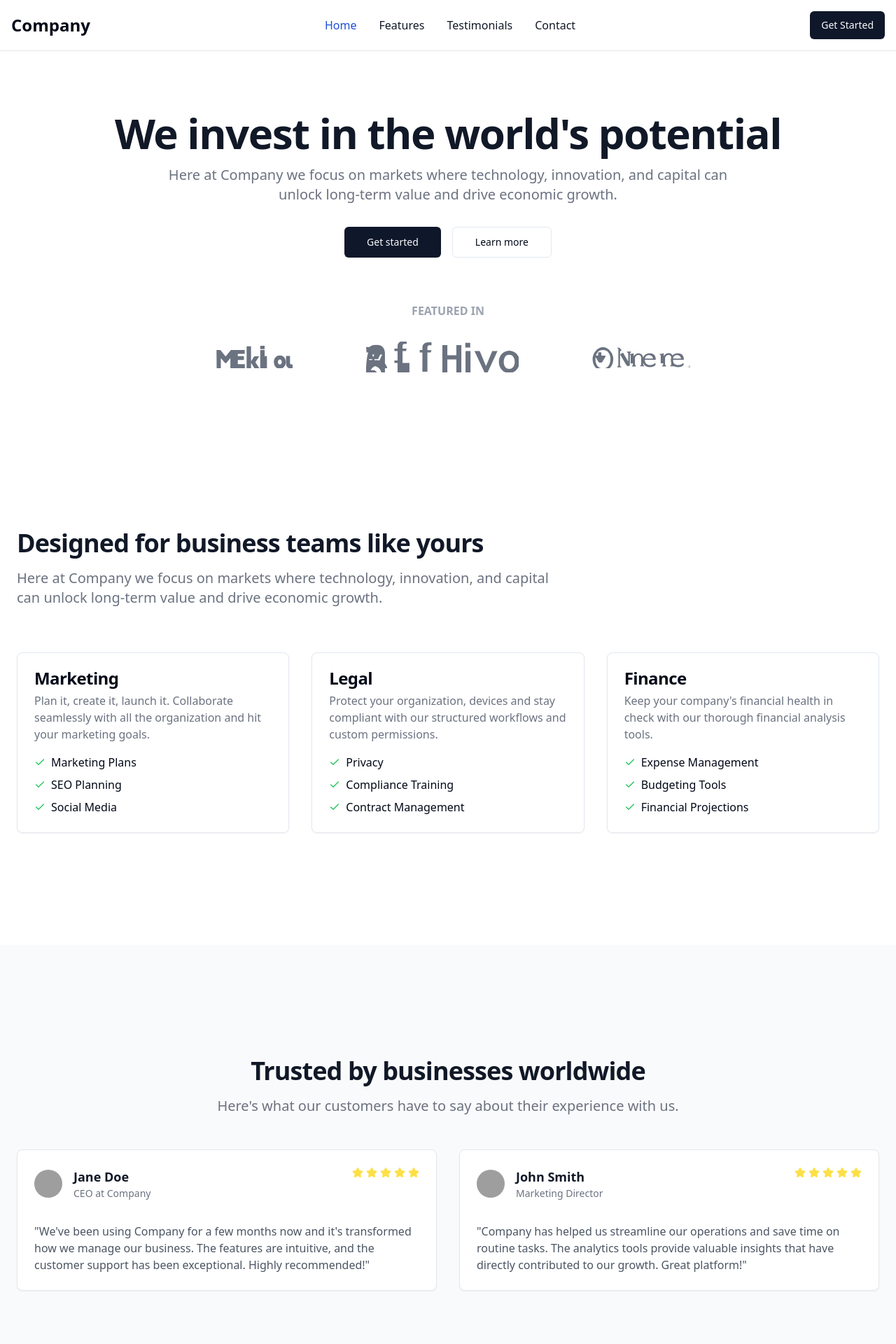
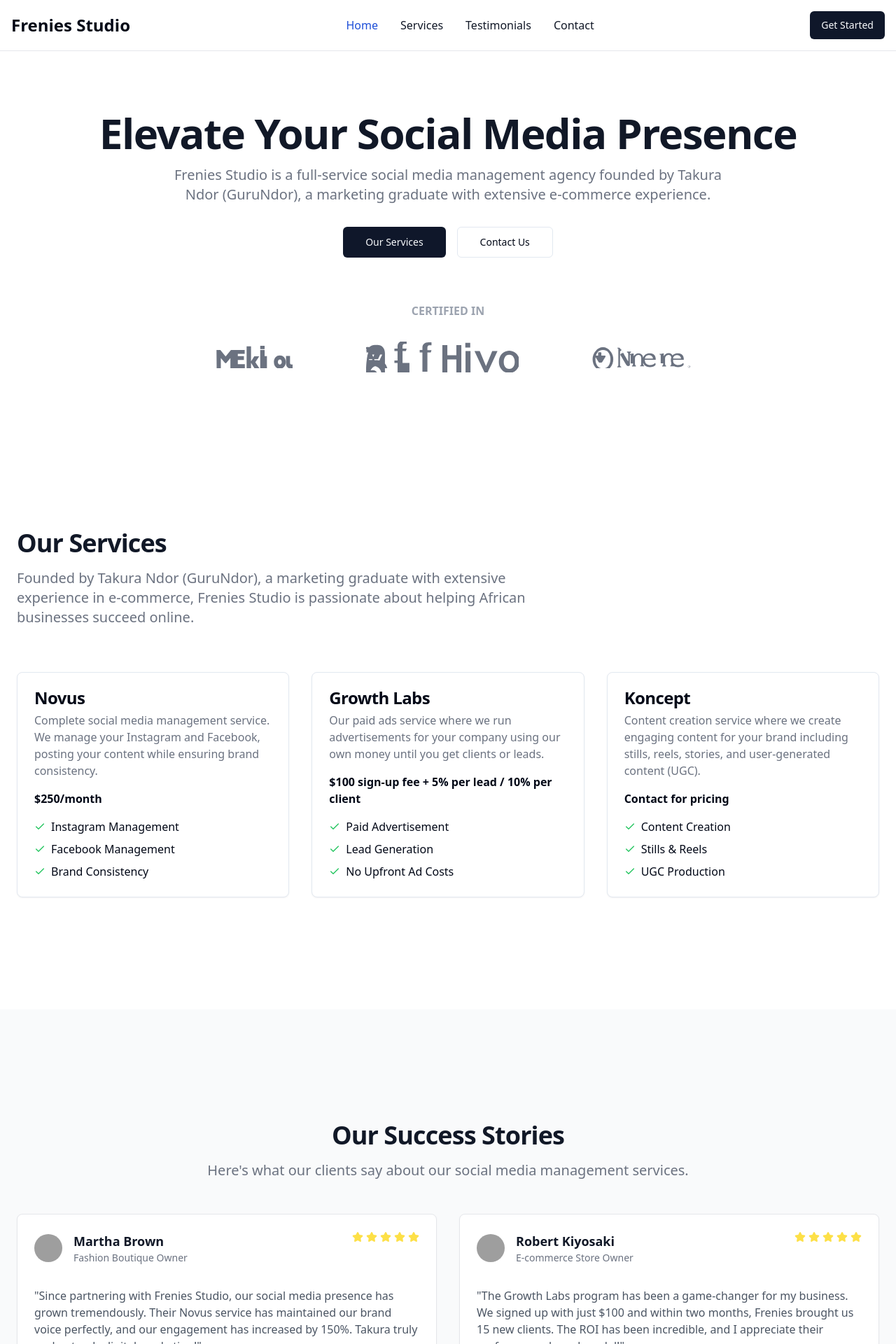
Before and after one commit to takurandoro/web-imagine-build, a React (Vite) app: page / in a window 1280 px wide. Shown: the top 1920 px of the page at 70% size. Built offline with nearby package versions, Linux system fonts and the light colour scheme; grey boxes are pictures that could not be loaded.

Commit message:
Add Frenies Studio information
Update the website with information about Frenies Studio, including its founder, services, and pricing.

```diff
--- a/src/components/ContactForm.tsx
+++ b/src/components/ContactForm.tsx
@@ -11,10 +11,11 @@ const ContactForm = () => {
     name: "",
     email: "",
     message: "",
+    service: "novus", // Default service selection
   });
 
   const handleChange = (
-    e: React.ChangeEvent<HTMLInputElement | HTMLTextAreaElement>
+    e: React.ChangeEvent<HTMLInputElement | HTMLTextAreaElement | HTMLSelectElement>
   ) => {
     const { name, value } = e.target;
     setFormData((prev) => ({
@@ -28,9 +29,9 @@ const ContactForm = () => {
     console.log("Form submitted:", formData);
     toast({
       title: "Message sent!",
-      description: "We'll get back to you as soon as possible.",
+      description: "Thank you for your interest in Frenies Studio. We'll get back to you shortly!",
     });
-    setFormData({ name: "", email: "", message: "" });
+    setFormData({ name: "", email: "", message: "", service: "novus" });
   };
 
   return (
@@ -40,8 +41,7 @@ const ContactForm = () => {
           Contact Us
         </h2>
         <p className="mb-8 lg:mb-16 font-light text-center text-gray-500 sm:text-xl">
-          Got a technical issue? Want to send feedback about a beta feature? Need
-          details about our Business plan? Let us know.
+          Ready to elevate your social media presence? Let's discuss how Frenies Studio can help your business grow online.
         </p>
         <form onSubmit={handleSubmit} className="space-y-8">
           <div>
@@ -78,6 +78,27 @@ const ContactForm = () => {
               required
             />
           </div>
+          <div>
+            <label
+              htmlFor="service"
+              className="block mb-2 text-sm font-medium text-gray-900"
+            >
+              Service of Interest
+            </label>
+            <select
+              id="service"
+              name="service"
+              value={formData.service}
+              onChange={handleChange}
+              className="bg-gray-50 border border-gray-300 text-gray-900 text-sm rounded-lg focus:ring-blue-500 focus:border-blue-500 block w-full p-2.5"
+              required
+            >
+              <option value="novus">Novus - Social Media Management</option>
+              <option value="growth-labs">Growth Labs - Paid Ads</option>
+              <option value="koncept">Koncept - Content Creation</option>
+              <option value="other">Other</option>
+            </select>
+          </div>
           <div className="sm:col-span-2">
             <label
               htmlFor="message"
@@ -91,7 +112,7 @@ const ContactForm = () => {
               rows={6}
               value={formData.message}
               onChange={handleChange}
-              placeholder="Leave a comment..."
+              placeholder="Tell us about your business and goals..."
               className="h-36"
               required
             />
--- a/src/components/Features.tsx
+++ b/src/components/Features.tsx
@@ -4,85 +4,88 @@ import { Card, CardContent, CardHeader, CardTitle } from "@/components/ui/card";
 
 const Features = () => {
   return (
-    <section id="features" className="bg-white py-24">
+    <section id="services" className="bg-white py-24">
       <div className="py-8 px-4 mx-auto max-w-screen-xl sm:py-16 lg:px-6">
         <div className="max-w-screen-md mb-8 lg:mb-16">
           <h2 className="mb-4 text-4xl tracking-tight font-extrabold text-gray-900">
-            Designed for business teams like yours
+            Our Services
           </h2>
           <p className="text-gray-500 sm:text-xl">
-            Here at Company we focus on markets where technology, innovation, and capital can unlock long-term value and drive economic growth.
+            Founded by Takura Ndor (GuruNdor), a marketing graduate with extensive experience in e-commerce, Frenies Studio is passionate about helping African businesses succeed online.
           </p>
         </div>
         <div className="grid gap-8 md:grid-cols-2 lg:grid-cols-3">
           <Card>
             <CardHeader className="pb-2">
-              <CardTitle>Marketing</CardTitle>
+              <CardTitle>Novus</CardTitle>
             </CardHeader>
             <CardContent>
               <p className="text-gray-500 mb-4">
-                Plan it, create it, launch it. Collaborate seamlessly with all the organization and hit your marketing goals.
+                Complete social media management service. We manage your Instagram and Facebook, posting your content while ensuring brand consistency.
               </p>
+              <p className="font-bold mb-4">$250/month</p>
               <ul className="space-y-2">
                 <li className="flex items-center">
                   <Check className="h-4 w-4 mr-2 text-green-500" />
-                  <span>Marketing Plans</span>
+                  <span>Instagram Management</span>
                 </li>
                 <li className="flex items-center">
                   <Check className="h-4 w-4 mr-2 text-green-500" />
-                  <span>SEO Planning</span>
+                  <span>Facebook Management</span>
                 </li>
                 <li className="flex items-center">
                   <Check className="h-4 w-4 mr-2 text-green-500" />
-                  <span>Social Media</span>
+                  <span>Brand Consistency</span>
                 </li>
               </ul>
             </CardContent>
           </Card>
           <Card>
             <CardHeader className="pb-2">
-              <CardTitle>Legal</CardTitle>
+              <CardTitle>Growth Labs</CardTitle>
             </CardHeader>
             <CardContent>
               <p className="text-gray-500 mb-4">
-                Protect your organization, devices and stay compliant with our structured workflows and custom permissions.
+                Our paid ads service where we run advertisements for your company using our own money until you get clients or leads.
               </p>
+              <p className="font-bold mb-4">$100 sign-up fee + 5% per lead / 10% per client</p>
               <ul className="space-y-2">
                 <li className="flex items-center">
                   <Check className="h-4 w-4 mr-2 text-green-500" />
-                  <span>Privacy</span>
+                  <span>Paid Advertisement</span>
                 </li>
                 <li className="flex items-center">
                   <Check className="h-4 w-4 mr-2 text-green-500" />
-                  <span>Compliance Training</span>
+                  <span>Lead Generation</span>
                 </li>
                 <li className="flex items-center">
                   <Check className="h-4 w-4 mr-2 text-green-500" />
-                  <span>Contract Management</span>
+                  <span>No Upfront Ad Costs</span>
                 </li>
               </ul>
             </CardContent>
           </Card>
           <Card>
             <CardHeader className="pb-2">
-              <CardTitle>Finance</CardTitle>
+              <CardTitle>Koncept</CardTitle>
             </CardHeader>
             <CardContent>
               <p className="text-gray-500 mb-4">
-                Keep your company's financial health in check with our thorough financial analysis tools.
+                Content creation service where we create engaging content for your brand including stills, reels, stories, and user-generated content (UGC).
               </p>
+              <p className="font-bold mb-4">Contact for pricing</p>
               <ul className="space-y-2">
                 <li className="flex items-center">
                   <Check className="h-4 w-4 mr-2 text-green-500" />
-                  <span>Expense Management</span>
+                  <span>Content Creation</span>
                 </li>
                 <li className="flex items-center">
                   <Check className="h-4 w-4 mr-2 text-green-500" />
-                  <span>Budgeting Tools</span>
+                  <span>Stills & Reels</span>
                 </li>
                 <li className="flex items-center">
                   <Check className="h-4 w-4 mr-2 text-green-500" />
-                  <span>Financial Projections</span>
+                  <span>UGC Production</span>
                 </li>
               </ul>
             </CardContent>
--- a/src/components/Hero.tsx
+++ b/src/components/Hero.tsx
@@ -6,21 +6,21 @@ const Hero = () => {
     <section className="bg-white pt-24">
       <div className="py-8 px-4 mx-auto max-w-screen-xl text-center lg:py-16 lg:px-12">
         <h1 className="mb-4 text-4xl font-extrabold tracking-tight leading-none text-gray-900 md:text-5xl lg:text-6xl">
-          We invest in the world's potential
+          Elevate Your Social Media Presence
         </h1>
         <p className="mb-8 text-lg font-normal text-gray-500 lg:text-xl sm:px-16 xl:px-48">
-          Here at Company we focus on markets where technology, innovation, and capital can unlock long-term value and drive economic growth.
+          Frenies Studio is a full-service social media management agency founded by Takura Ndor (GuruNdor), a marketing graduate with extensive e-commerce experience.
         </p>
         <div className="flex flex-col mb-8 lg:mb-16 space-y-4 sm:flex-row sm:justify-center sm:space-y-0 sm:space-x-4">
           <Button size="lg" className="inline-flex justify-center items-center">
-            Get started
+            Our Services
           </Button>
           <Button size="lg" variant="outline" className="inline-flex justify-center items-center">
-            Learn more
+            Contact Us
           </Button>
         </div>
         <div className="px-4 mx-auto text-center md:max-w-screen-md lg:max-w-screen-lg lg:px-36">
-          <span className="font-semibold text-gray-400 uppercase">FEATURED IN</span>
+          <span className="font-semibold text-gray-400 uppercase">CERTIFIED IN</span>
           <div className="flex flex-wrap justify-center items-center mt-8 text-gray-500 sm:justify-between">
             <div className="mr-5 mb-5 lg:mb-0 hover:text-gray-800">
               <svg className="h-8" viewBox="0 0 132 29" fill="currentColor">
--- a/src/components/Navbar.tsx
+++ b/src/components/Navbar.tsx
@@ -10,7 +10,7 @@ const Navbar = () => {
     <nav className="bg-white fixed w-full z-20 top-0 left-0 border-b border-gray-200">
       <div className="max-w-screen-xl flex flex-wrap items-center justify-between mx-auto p-4">
         <a href="/" className="flex items-center">
-          <span className="self-center text-2xl font-semibold whitespace-nowrap">Company</span>
+          <span className="self-center text-2xl font-semibold whitespace-nowrap">Frenies Studio</span>
         </a>
         <div className="flex md:order-2">
           <Button className="hidden md:flex">Get Started</Button>
@@ -40,10 +40,10 @@ const Navbar = () => {
             </li>
             <li>
               <a
-                href="#features"
+                href="#services"
                 className="block py-2 pl-3 pr-4 text-gray-900 rounded hover:bg-gray-100 md:hover:bg-transparent md:hover:text-blue-700 md:p-0"
               >
-                Features
+                Services
               </a>
             </li>
             <li>
--- a/src/components/Testimonials.tsx
+++ b/src/components/Testimonials.tsx
@@ -7,10 +7,10 @@ const Testimonials = () => {
       <div className="py-8 px-4 mx-auto max-w-screen-xl lg:py-16 lg:px-6">
         <div className="mx-auto max-w-screen-md text-center mb-8 lg:mb-12">
           <h2 className="mb-4 text-4xl tracking-tight font-extrabold text-gray-900">
-            Trusted by businesses worldwide
+            Our Success Stories
           </h2>
           <p className="mb-5 font-light text-gray-500 sm:text-xl">
-            Here's what our customers have to say about their experience with us.
+            Here's what our clients say about our social media management services.
           </p>
         </div>
         <div className="grid mb-8 lg:mb-12 lg:grid-cols-2 gap-8">
@@ -19,11 +19,11 @@ const Testimonials = () => {
               <div className="flex items-center mb-4">
                 <Avatar className="h-10 w-10 mr-4">
                   <AvatarImage src="https://images.unsplash.com/photo-1534528741775-53994a69daeb?w=400&h=400&auto=format&fit=crop" />
-                  <AvatarFallback>JD</AvatarFallback>
+                  <AvatarFallback>MB</AvatarFallback>
                 </Avatar>
                 <div>
-                  <h3 className="text-lg font-semibold text-gray-900">Jane Doe</h3>
-                  <p className="text-sm text-gray-500">CEO at Company</p>
+                  <h3 className="text-lg font-semibold text-gray-900">Martha Brown</h3>
+                  <p className="text-sm text-gray-500">Fashion Boutique Owner</p>
                 </div>
               </div>
               <div className="flex space-x-1">
@@ -35,7 +35,7 @@ const Testimonials = () => {
               </div>
             </div>
             <p className="text-gray-600 mt-4">
-              "We've been using Company for a few months now and it's transformed how we manage our business. The features are intuitive, and the customer support has been exceptional. Highly recommended!"
+              "Since partnering with Frenies Studio, our social media presence has grown tremendously. Their Novus service has maintained our brand voice perfectly, and our engagement has increased by 150%. Takura truly understands digital marketing!"
             </p>
           </div>
           <div className="p-6 bg-white rounded-lg border border-gray-200 shadow-sm">
@@ -43,11 +43,11 @@ const Testimonials = () => {
               <div className="flex items-center mb-4">
                 <Avatar className="h-10 w-10 mr-4">
                   <AvatarImage src="https://images.unsplash.com/photo-1531746020798-e6953c6e8e04?w=400&h=400&auto=format&fit=crop" />
-                  <AvatarFallback>JS</AvatarFallback>
+                  <AvatarFallback>RK</AvatarFallback>
                 </Avatar>
                 <div>
-                  <h3 className="text-lg font-semibold text-gray-900">John Smith</h3>
-                  <p className="text-sm text-gray-500">Marketing Director</p>
+                  <h3 className="text-lg font-semibold text-gray-900">Robert Kiyosaki</h3>
+                  <p className="text-sm text-gray-500">E-commerce Store Owner</p>
                 </div>
               </div>
               <div className="flex space-x-1">
@@ -59,7 +59,7 @@ const Testimonials = () => {
               </div>
             </div>
             <p className="text-gray-600 mt-4">
-              "Company has helped us streamline our operations and save time on routine tasks. The analytics tools provide valuable insights that have directly contributed to our growth. Great platform!"
+              "The Growth Labs program has been a game-changer for my business. We signed up with just $100 and within two months, Frenies brought us 15 new clients. The ROI has been incredible, and I appreciate their performance-based model!"
             </p>
           </div>
         </div>
```
